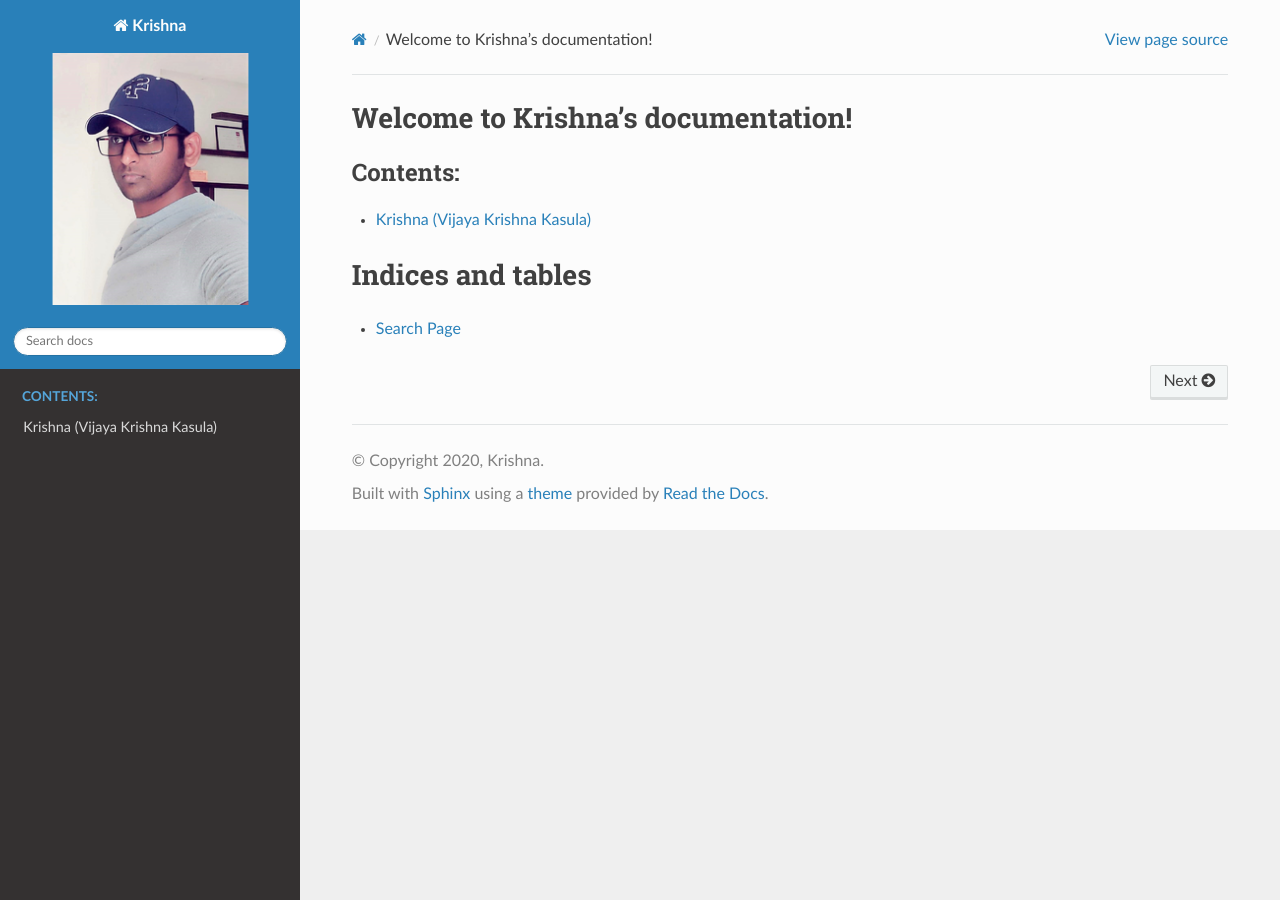
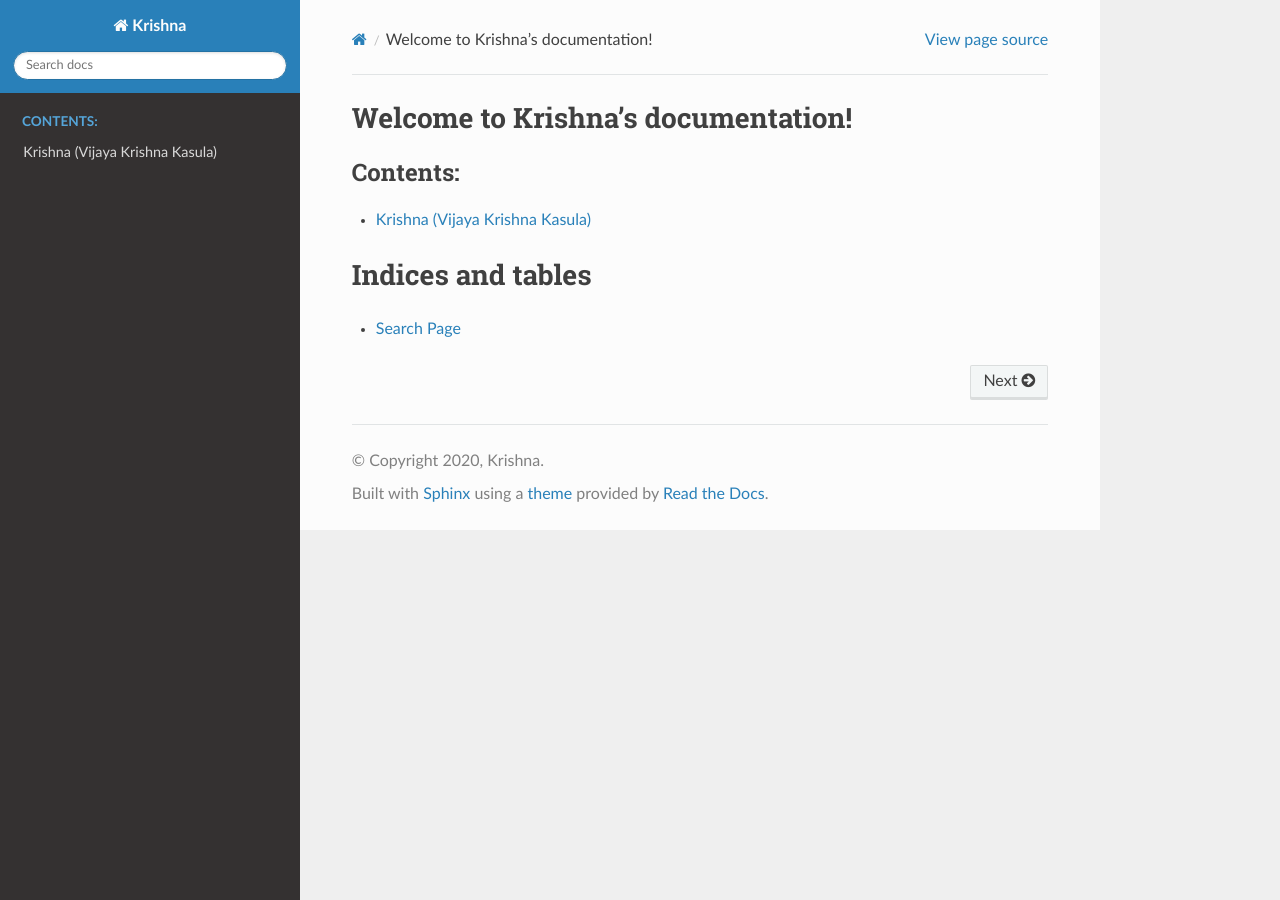
Before and after one commit to krishvk/krishvk.github.io, a Sphinx documentation site: the page built from docs/source/index.rst, in a window 1280 px wide. Built offline with Sphinx 7.4.7 and the Read the Docs theme 2.0.0, drawn with Linux system fonts in a browser that asks for light colours.

Commit message:
Remove logo and wide screen for now

```diff
--- a/docs/source/conf.py
+++ b/docs/source/conf.py
@@ -48,7 +48,6 @@ exclude_patterns = []
 # a list of builtin themes.
 #
 html_theme = 'sphinx_rtd_theme'
-html_logo = '_static/ppic_tNm_icon.ico'
 
 # Add any paths that contain custom static files (such as style sheets) here,
 # relative to this directory. They are copied after the builtin static files,
@@ -61,6 +60,7 @@ html_theme_options = {
 
 master_doc = 'index'
 
-def setup(app):
+"""def setup(app):
     '''Use customizations'''
     app.add_css_file('my_theme.css')
+"""
```
Also changed, not shown: docs/source/_static/ppic_tNm_icon.ico (deleted).
